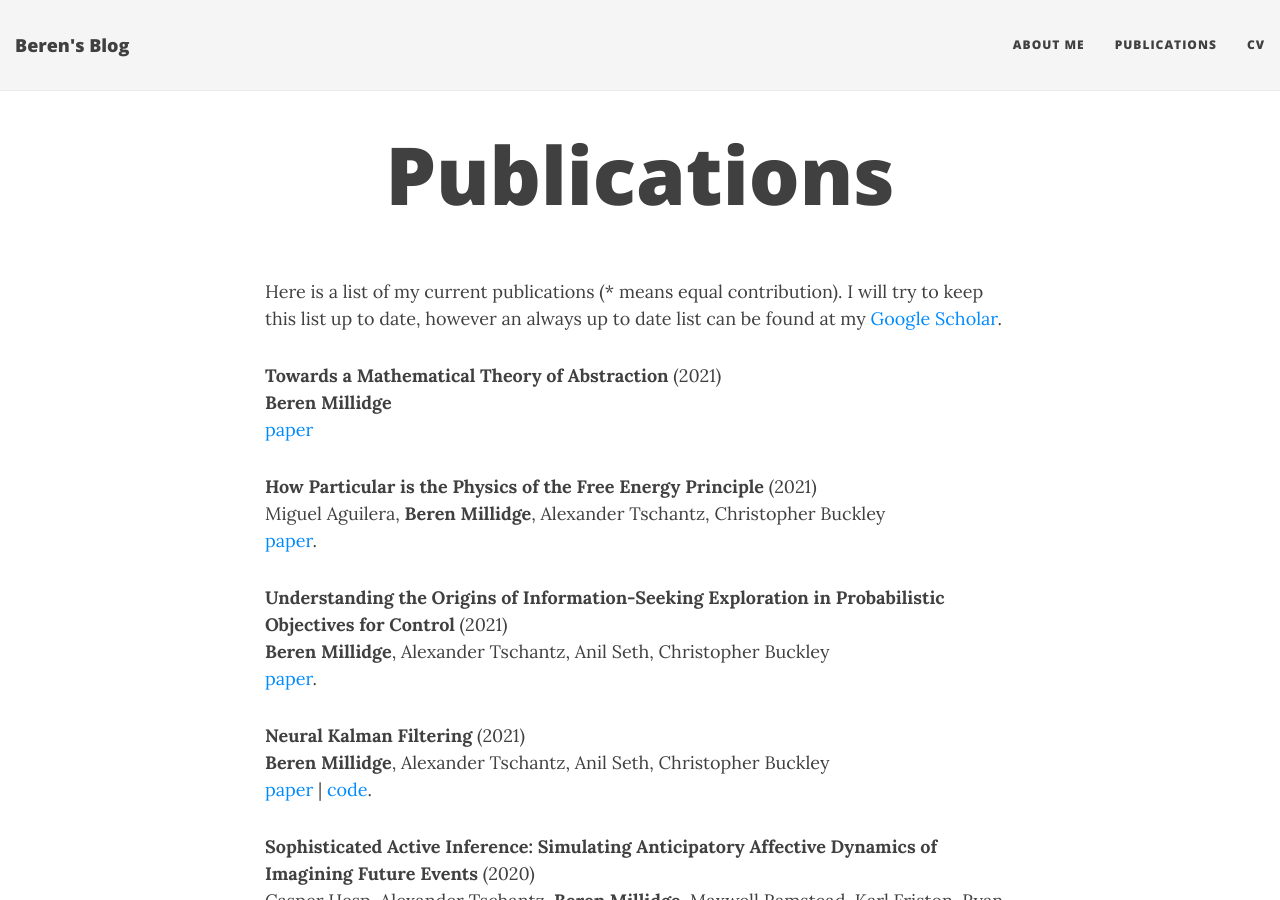
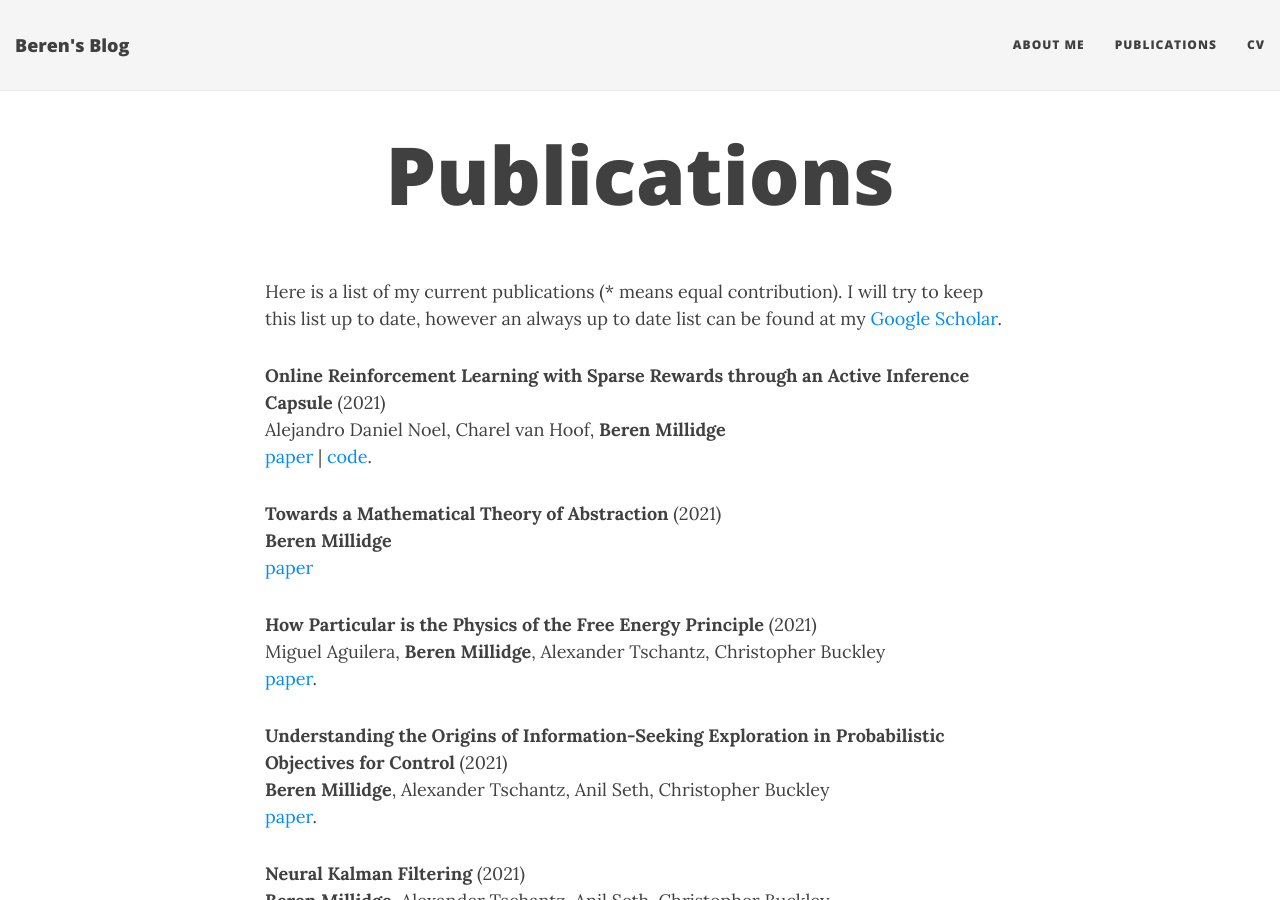
Before and after one commit to BerenMillidge/BerenMillidge.github.io, a Jekyll site: the page built from publications.md, in a window 1280 px wide and 900 px high. Built offline with Jekyll 4.4.1, drawn with Linux system fonts in a browser that asks for light colours; nearby versions of some CDN libraries.

Commit message:
add alejandro paper

```diff
--- a/publications.md
+++ b/publications.md
@@ -4,6 +4,9 @@ title: Publications
 ---
 
 Here is a list of my current publications (* means equal contribution). I will try to keep this list up to date, however an always up to date list can be found at my [Google Scholar](https://scholar.google.com/citations?user=3GGkFTkAAAAJ&hl=en&oi=ao).
+
+
+**Online Reinforcement Learning with Sparse Rewards through an Active Inference Capsule** (2021) <br /> Alejandro Daniel Noel, Charel van Hoof, **Beren Millidge** <br/> [paper](https://arxiv.org/pdf/2106.02390.pdf) \| [code](https://github.com/adanielnoel/Active-Inference-Capsule).
 
 **Towards a Mathematical Theory of Abstraction** (2021) <br />**Beren Millidge** <br /> [paper](https://arxiv.org/pdf/2106.01826.pdf)
 
```
